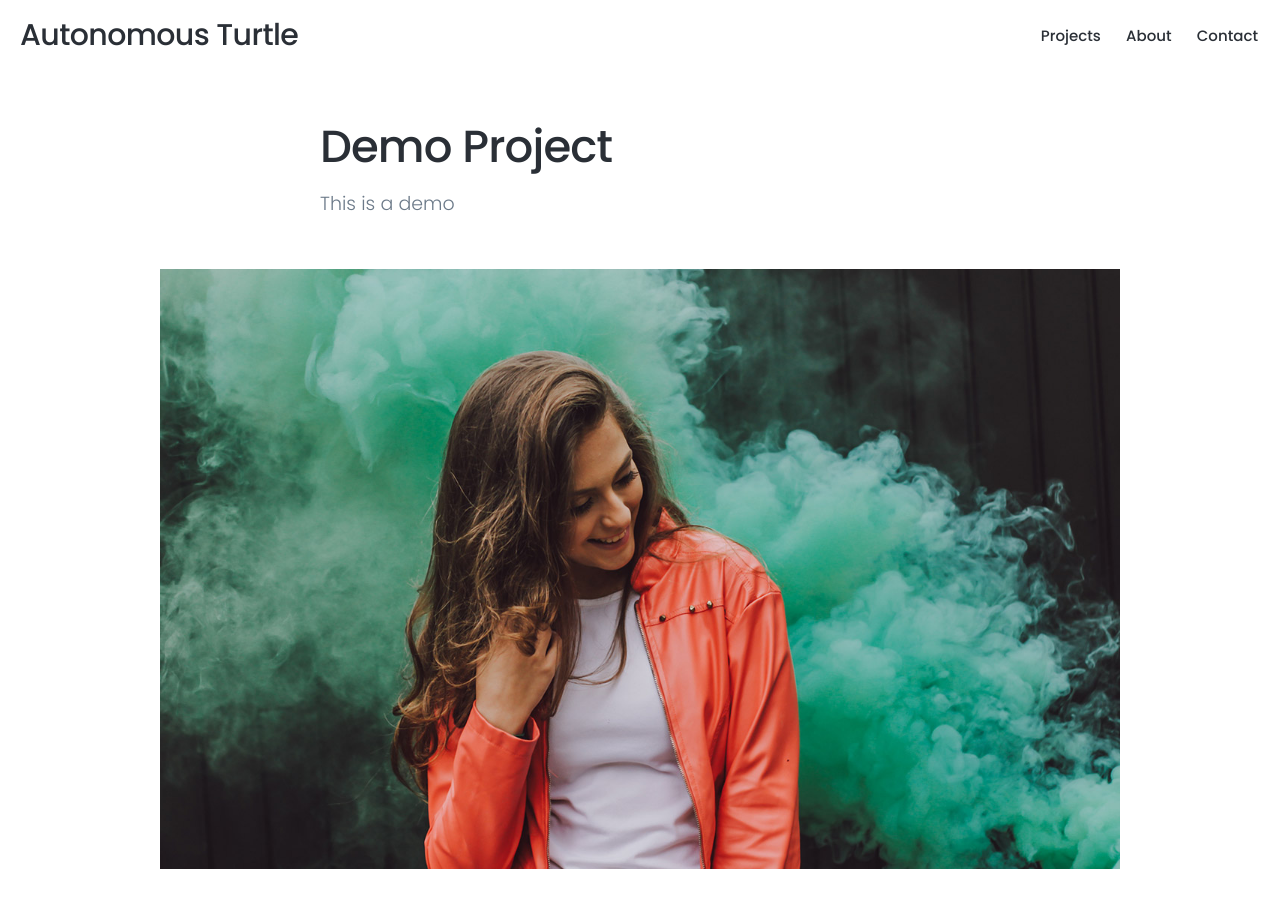
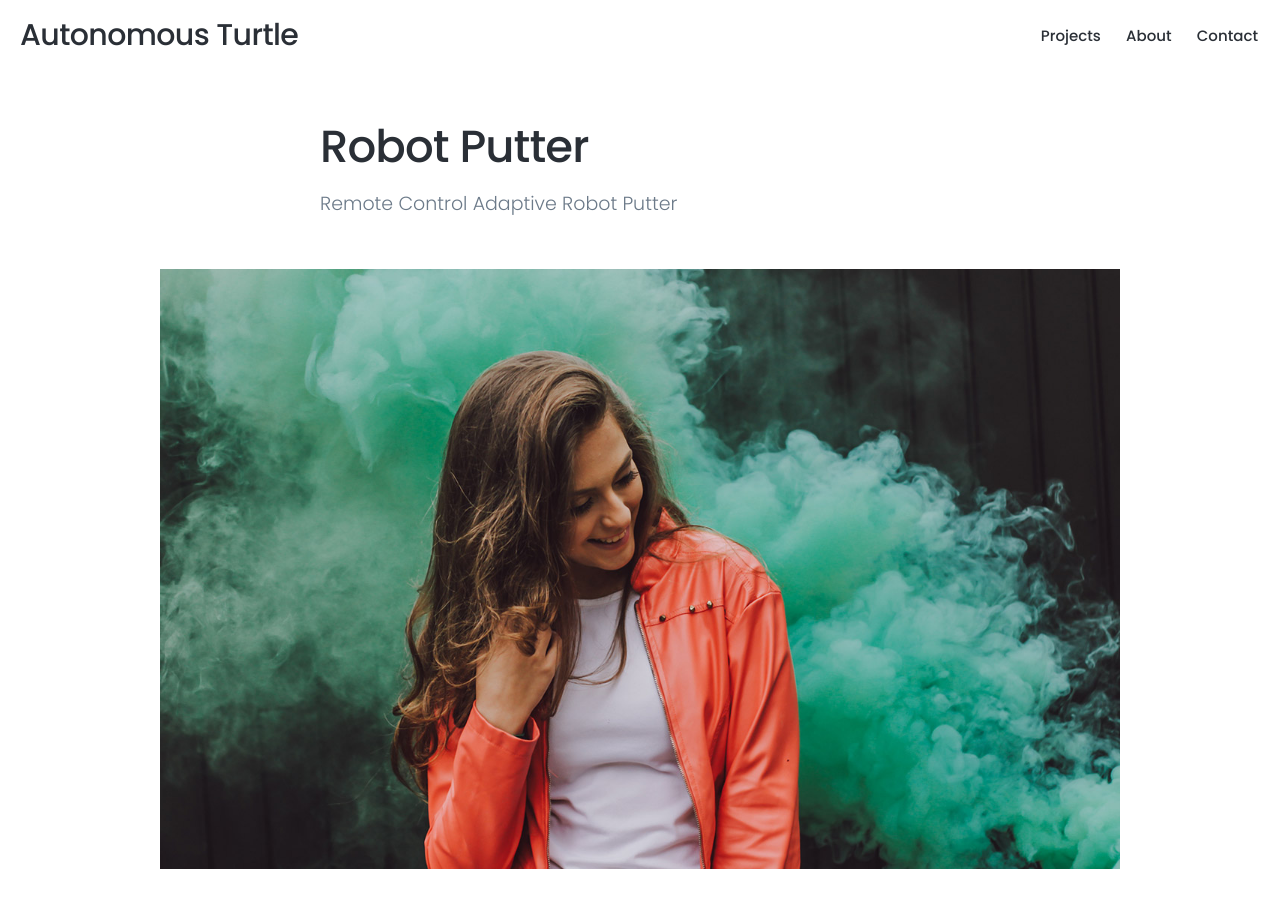
Before and after one commit to autonomousTurtle/portfolio, a Jekyll site: the page built from _projects/demo2.md, in a window 1280 px wide and 900 px high. Built offline with Jekyll 4.4.1, drawn with Linux system fonts in a browser that asks for light colours; nearby versions of some CDN libraries; some of the changed lines change nothing that is shown.

Commit message:
Update demo2.md

```diff
--- a/_projects/demo2.md
+++ b/_projects/demo2.md
@@ -1,8 +1,8 @@
 ---
-title: 'Demo Project'
-subtitle: 'This is a demo'
+title: 'Robot Putter'
+subtitle: 'Remote Control Adaptive Robot Putter'
 date: 2018-06-30 00:00:00
-description: Board is a stylish full-width masonry grid theme. Made for designers, artists, photographers and developers to show off their best work.
+description: A project for May We help and Joe Nuxall Miracle League, this putter is fully remote controlled. Using a unique control from Microsoft, the robot can easily be moved around and putt the ball!
 featured_image: '/images/demo/square-05.jpg'
 ---
 
```
